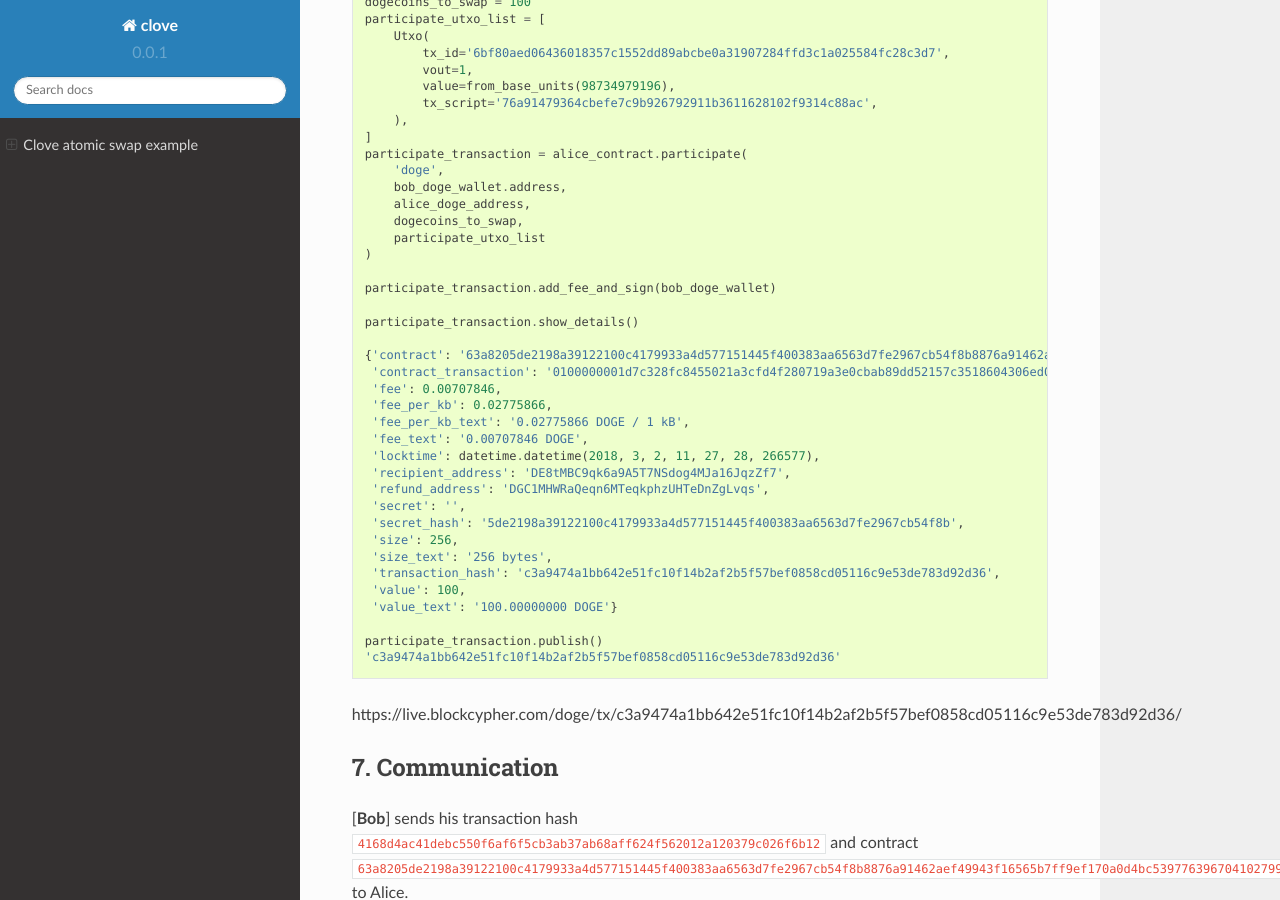
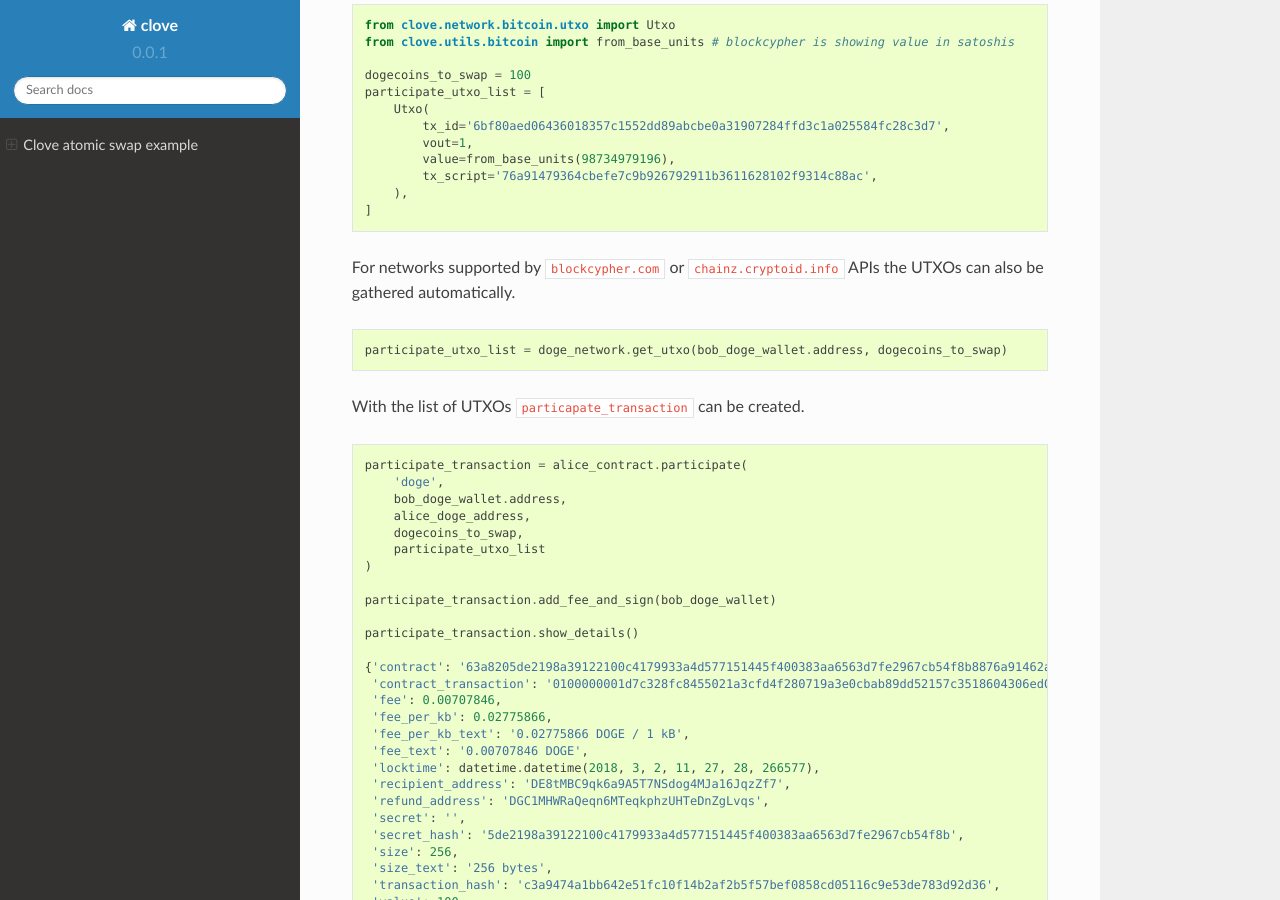
Before and after one commit to Lamden/clove, a Sphinx documentation site: the page built from docs/source/usage.md, in a window 1280 px wide and 900 px high, scrolled down 3897 px. Built offline with Sphinx 7.4.7 and the Read the Docs theme 2.0.0, drawn with Linux system fonts in a browser that asks for light colours; some of the changed text lies outside the part shown.

Commit message:
[#97] Add automated UTXO gathering to docs

```diff
--- a/docs/source/usage.md
+++ b/docs/source/usage.md
@@ -85,6 +85,9 @@ Alice and Bob exchange their wallet addresses.
 ## 3. Alice is initializing an atomic swap transaction
 
 [**Alice**] has to prepare a transaction input (UTXO's that she wants to spend in this transaction). You can find these information by viewing transaction on block explorer e.g. [link](https://bchain.info/MONA/tx/9fcc235b4c1830f6eb1c67be807aeda0a3f7290eb05caf948f4b9f1016c8bffd)
+
+For networks supported by `blockcypher.com` or `chainz.cryptoid.info` APIs UTXOs can also be gathered automatically.
+See an exmaple in [Participation](#6-participation)
 
     from clove.network.bitcoin.utxo import Utxo
 
@@ -175,6 +178,13 @@ And also at this point Bob should validate if the data returned in the contract
             tx_script='76a91479364cbefe7c9b926792911b3611628102f9314c88ac',
         ),
     ]
+
+For networks supported by `blockcypher.com` or `chainz.cryptoid.info` APIs the UTXOs can also be gathered automatically.
+
+    participate_utxo_list = doge_network.get_utxo(bob_doge_wallet.address, dogecoins_to_swap)
+
+With the list of UTXOs `particapate_transaction` can be created.
+
     participate_transaction = alice_contract.participate(
         'doge',
         bob_doge_wallet.address,
```
